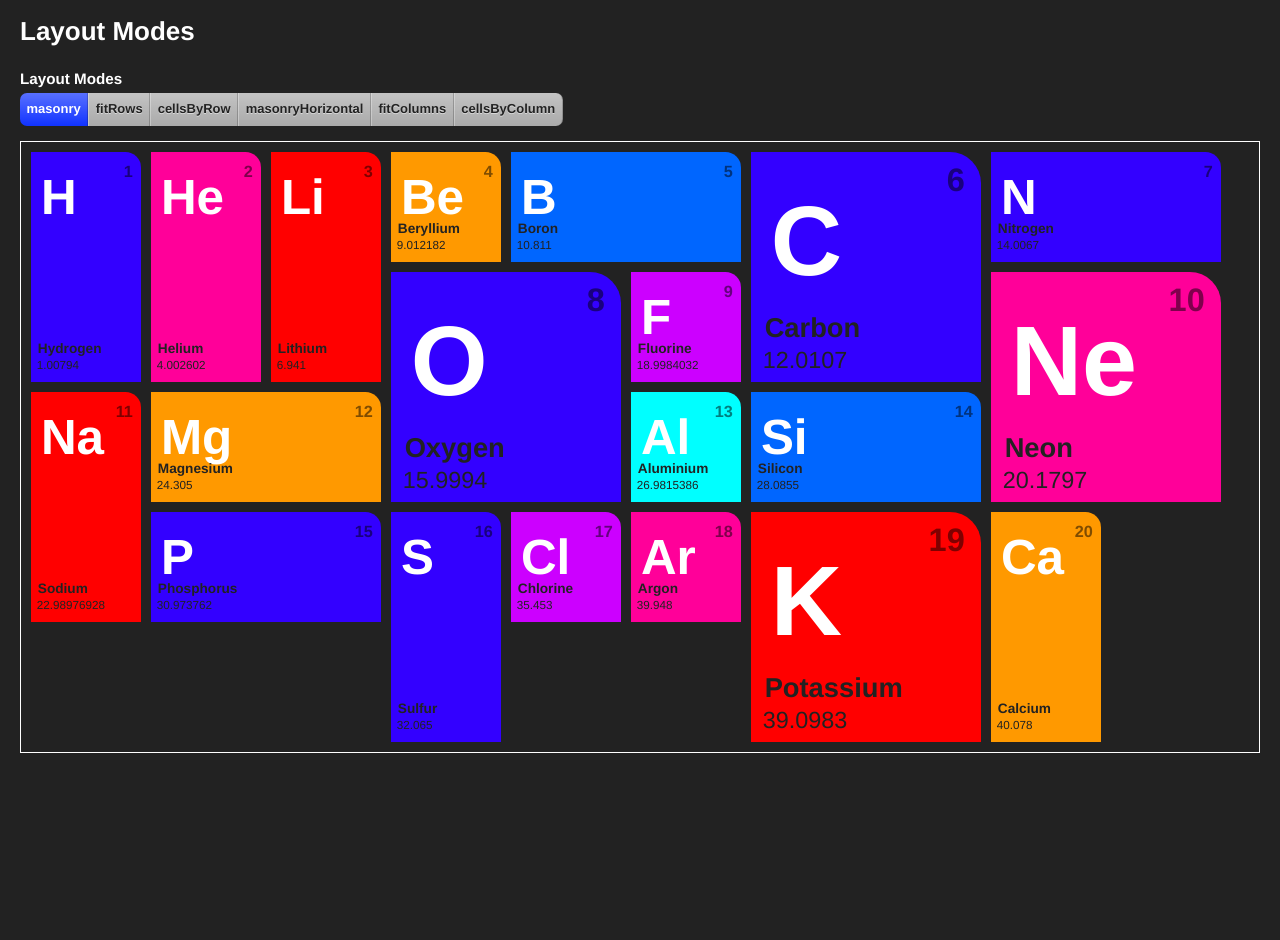
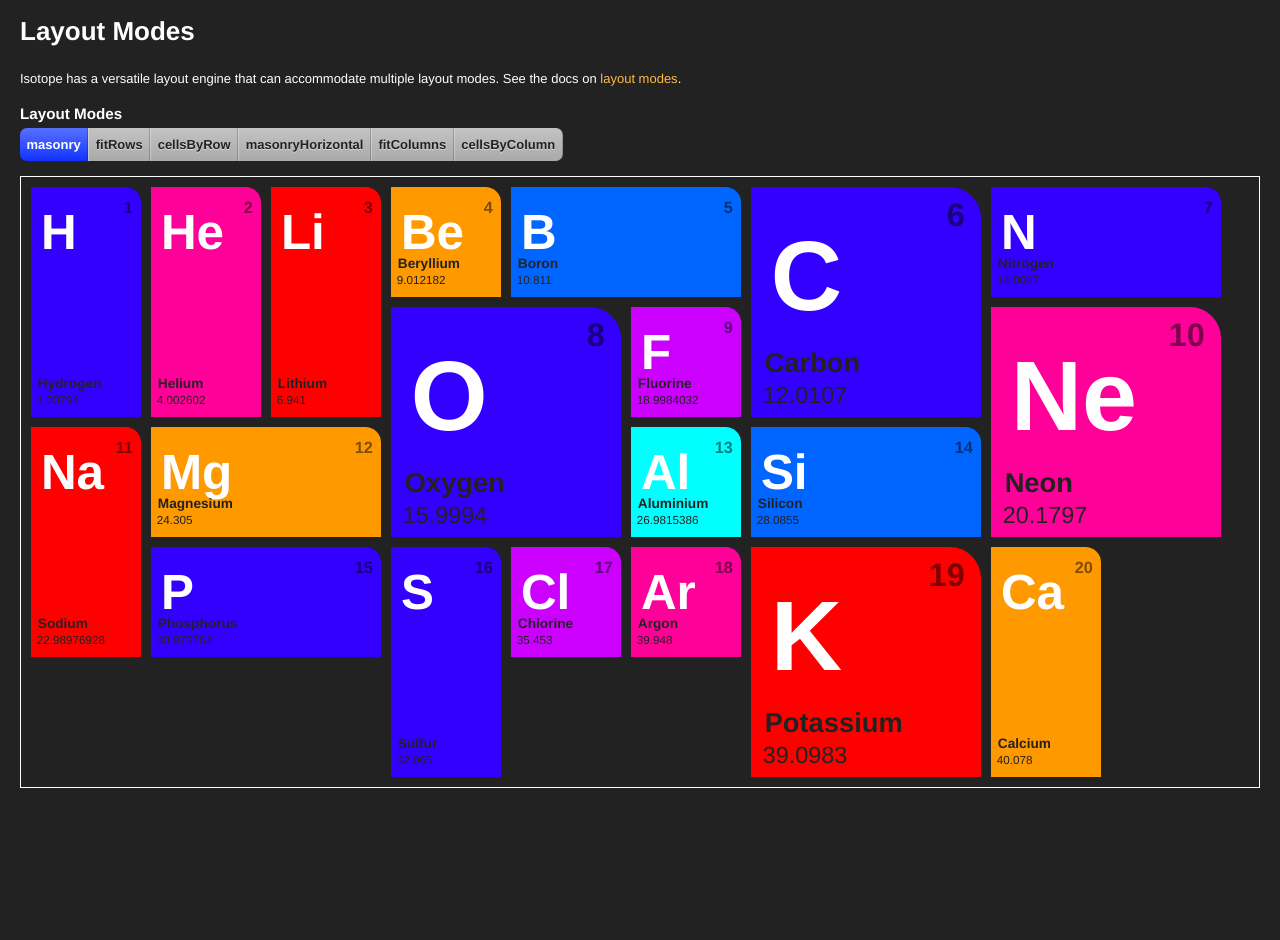
Before and after one commit to metafizzy/isotope, a Jekyll site: the page built from _posts/demos/2010-12-29-layout-modes.html, in a window 1280 px wide. Built offline with Jekyll 4.4.1, drawn with Linux system fonts in a browser that asks for light colours.

Commit message:
docs : tweaks to layout modes

```diff
--- a/_posts/demos/2010-12-29-layout-modes.html
+++ b/_posts/demos/2010-12-29-layout-modes.html
@@ -15,6 +15,12 @@ category: demos
 <body>
 
   <h1>{{ page.title }}</h1>
+
+  <section id="copy">
+
+    <p>Isotope has a versatile layout engine that can accommodate multiple layout modes. See the docs on <a href="../docs/layout-modes.html">layout modes</a>.</p>
+
+  </section>
 
   <section id="options" class="clearfix">
 
--- a/_posts/docs/2010-12-03-options.mdown
+++ b/_posts/docs/2010-12-03-options.mdown
@@ -139,6 +139,10 @@ Restricts Isotope item elements to selector.
   <dd class="default"><code><span class="s1">'masonry'</span></code></dd>
 </dl>
 
+See also docs on [Layout Modes](layout-modes.html).
+
+[**See Example: Layout Modes**](../demos/layout-modes.html)
+
 ## resizeable
 
 <dl class="clearfix">
--- a/_posts/docs/2010-12-05-layout-modes.mdown
+++ b/_posts/docs/2010-12-05-layout-modes.mdown
@@ -7,9 +7,9 @@ body_class: option-def
 
 ---
 
-Isotope is versatile in that it can accommodate multiple layout modes. You can set and change the layout mode via the `layoutMode` option.
+Isotope has a versatile layout engine that can accommodate multiple layout modes. You can set and change the layout mode via the `layoutMode` option.
 
-[**See Example: Layout Modes**](../examples/layout-modes.html)
+[**See Example: Layout Modes**](../demos/layout-modes.html)
 
 ### Example
 
```
